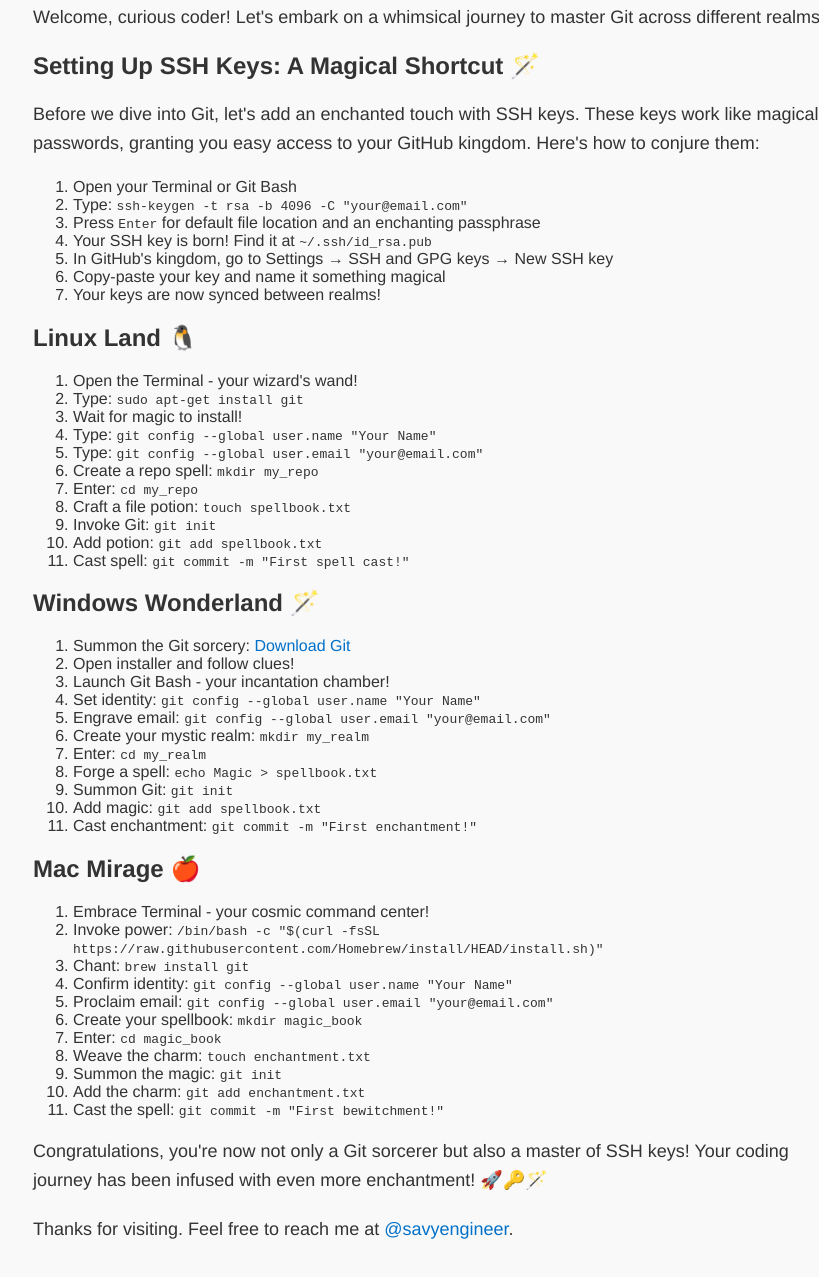
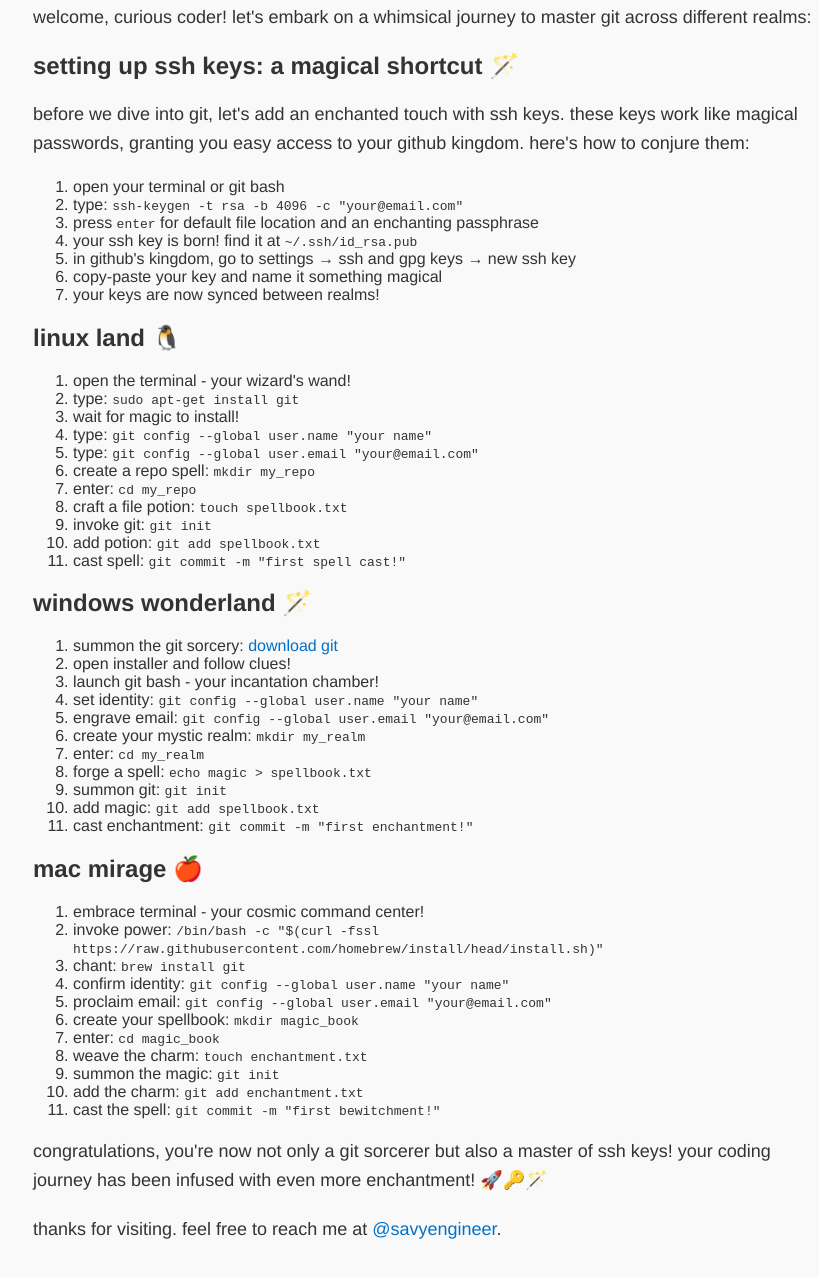
Before and after one commit to heysouravv/theonlywebpage, a plain HTML site: page git-magic-install-commit-guide.html in a window 1280 px wide. Shown: the part 115-1392 px from the top of the page, without its empty margins (207-1026 px from the left). Drawn offline with Linux system fonts and the light colour scheme.

Commit message:
Fri Aug 18 23:23:16 IST 2023

```diff
--- a/git-magic-install-commit-guide.html
+++ b/git-magic-install-commit-guide.html
@@ -1,11 +1,11 @@
-<!DOCTYPE html>
+<!doctype html>
 <html>
 <head>
-  <title>Git Install, SSH, and First Commit Guide</title>
+  <title>git install, ssh, and first commit guide</title>
 </head>
 <style>
     body {
-      font-family: "Helvetica Neue", Arial, sans-serif;
+      font-family: "helvetica neue", arial, sans-serif;
       margin: 0;
       padding: 0;
       background-color: #f9f9f9;
@@ -43,67 +43,67 @@
 </style>
 <body>
   <div class="container">
-    <h1>Git Adventure: Install, SSH, and First Commit</h1>
-    <p>Welcome, curious coder! Let's embark on a whimsical journey to master Git across different realms:</p>
+    <h1>git adventure: install, ssh, and first commit</h1>
+    <p>welcome, curious coder! let's embark on a whimsical journey to master git across different realms:</p>
 
-    <h2>Setting Up SSH Keys: A Magical Shortcut 🪄</h2>
-    <p>Before we dive into Git, let's add an enchanted touch with SSH keys. These keys work like magical passwords, granting you easy access to your GitHub kingdom. Here's how to conjure them:</p>
+    <h2>setting up ssh keys: a magical shortcut 🪄</h2>
+    <p>before we dive into git, let's add an enchanted touch with ssh keys. these keys work like magical passwords, granting you easy access to your github kingdom. here's how to conjure them:</p>
     <ol>
-      <li>Open your Terminal or Git Bash</li>
-      <li>Type: <code>ssh-keygen -t rsa -b 4096 -C "your@email.com"</code></li>
-      <li>Press <kbd>Enter</kbd> for default file location and an enchanting passphrase</li>
-      <li>Your SSH key is born! Find it at <code>~/.ssh/id_rsa.pub</code></li>
-      <li>In GitHub's kingdom, go to Settings &rarr; SSH and GPG keys &rarr; New SSH key</li>
-      <li>Copy-paste your key and name it something magical</li>
-      <li>Your keys are now synced between realms!</li>
+      <li>open your terminal or git bash</li>
+      <li>type: <code>ssh-keygen -t rsa -b 4096 -c "your@email.com"</code></li>
+      <li>press <kbd>enter</kbd> for default file location and an enchanting passphrase</li>
+      <li>your ssh key is born! find it at <code>~/.ssh/id_rsa.pub</code></li>
+      <li>in github's kingdom, go to settings &rarr; ssh and gpg keys &rarr; new ssh key</li>
+      <li>copy-paste your key and name it something magical</li>
+      <li>your keys are now synced between realms!</li>
     </ol>
 
-    <h2>Linux Land 🐧</h2>
+    <h2>linux land 🐧</h2>
     <ol>
-      <li>Open the Terminal - your wizard's wand!</li>
-      <li>Type: <code>sudo apt-get install git</code></li>
-      <li>Wait for magic to install!</li>
-      <li>Type: <code>git config --global user.name "Your Name"</code></li>
-      <li>Type: <code>git config --global user.email "your@email.com"</code></li>
-      <li>Create a repo spell: <code>mkdir my_repo</code></li>
-      <li>Enter: <code>cd my_repo</code></li>
-      <li>Craft a file potion: <code>touch spellbook.txt</code></li>
-      <li>Invoke Git: <code>git init</code></li>
-      <li>Add potion: <code>git add spellbook.txt</code></li>
-      <li>Cast spell: <code>git commit -m "First spell cast!"</code></li>
+      <li>open the terminal - your wizard's wand!</li>
+      <li>type: <code>sudo apt-get install git</code></li>
+      <li>wait for magic to install!</li>
+      <li>type: <code>git config --global user.name "your name"</code></li>
+      <li>type: <code>git config --global user.email "your@email.com"</code></li>
+      <li>create a repo spell: <code>mkdir my_repo</code></li>
+      <li>enter: <code>cd my_repo</code></li>
+      <li>craft a file potion: <code>touch spellbook.txt</code></li>
+      <li>invoke git: <code>git init</code></li>
+      <li>add potion: <code>git add spellbook.txt</code></li>
+      <li>cast spell: <code>git commit -m "first spell cast!"</code></li>
     </ol>
 
-    <h2>Windows Wonderland 🪄</h2>
+    <h2>windows wonderland 🪄</h2>
     <ol>
-      <li>Summon the Git sorcery: <a href="https://git-scm.com/download/win">Download Git</a></li>
-      <li>Open installer and follow clues!</li>
-      <li>Launch Git Bash - your incantation chamber!</li>
-      <li>Set identity: <code>git config --global user.name "Your Name"</code></li>
-      <li>Engrave email: <code>git config --global user.email "your@email.com"</code></li>
-      <li>Create your mystic realm: <code>mkdir my_realm</code></li>
-      <li>Enter: <code>cd my_realm</code></li>
-      <li>Forge a spell: <code>echo Magic > spellbook.txt</code></li>
-      <li>Summon Git: <code>git init</code></li>
-      <li>Add magic: <code>git add spellbook.txt</code></li>
-      <li>Cast enchantment: <code>git commit -m "First enchantment!"</code></li>
+      <li>summon the git sorcery: <a href="https://git-scm.com/download/win">download git</a></li>
+      <li>open installer and follow clues!</li>
+      <li>launch git bash - your incantation chamber!</li>
+      <li>set identity: <code>git config --global user.name "your name"</code></li>
+      <li>engrave email: <code>git config --global user.email "your@email.com"</code></li>
+      <li>create your mystic realm: <code>mkdir my_realm</code></li>
+      <li>enter: <code>cd my_realm</code></li>
+      <li>forge a spell: <code>echo magic > spellbook.txt</code></li>
+      <li>summon git: <code>git init</code></li>
+      <li>add magic: <code>git add spellbook.txt</code></li>
+      <li>cast enchantment: <code>git commit -m "first enchantment!"</code></li>
     </ol>
 
-    <h2>Mac Mirage 🍎</h2>
+    <h2>mac mirage 🍎</h2>
     <ol>
-      <li>Embrace Terminal - your cosmic command center!</li>
-      <li>Invoke power: <code>/bin/bash -c "$(curl -fsSL https://raw.githubusercontent.com/Homebrew/install/HEAD/install.sh)"</code></li>
-      <li>Chant: <code>brew install git</code></li>
-      <li>Confirm identity: <code>git config --global user.name "Your Name"</code></li>
-      <li>Proclaim email: <code>git config --global user.email "your@email.com"</code></li>
-      <li>Create your spellbook: <code>mkdir magic_book</code></li>
-      <li>Enter: <code>cd magic_book</code></li>
-      <li>Weave the charm: <code>touch enchantment.txt</code></li>
-      <li>Summon the magic: <code>git init</code></li>
-      <li>Add the charm: <code>git add enchantment.txt</code></li>
-      <li>Cast the spell: <code>git commit -m "First bewitchment!"</code></li>
+      <li>embrace terminal - your cosmic command center!</li>
+      <li>invoke power: <code>/bin/bash -c "$(curl -fssl https://raw.githubusercontent.com/homebrew/install/head/install.sh)"</code></li>
+      <li>chant: <code>brew install git</code></li>
+      <li>confirm identity: <code>git config --global user.name "your name"</code></li>
+      <li>proclaim email: <code>git config --global user.email "your@email.com"</code></li>
+      <li>create your spellbook: <code>mkdir magic_book</code></li>
+      <li>enter: <code>cd magic_book</code></li>
+      <li>weave the charm: <code>touch enchantment.txt</code></li>
+      <li>summon the magic: <code>git init</code></li>
+      <li>add the charm: <code>git add enchantment.txt</code></li>
+      <li>cast the spell: <code>git commit -m "first bewitchment!"</code></li>
     </ol>
-    <p>Congratulations, you're now not only a Git sorcerer but also a master of SSH keys! Your coding journey has been infused with even more enchantment! 🚀🔑🪄</p>
-    <p>Thanks for visiting. Feel free to reach me at <a href="https://twitter.com/savyengineer">@savyengineer</a>.</p>
+    <p>congratulations, you're now not only a git sorcerer but also a master of ssh keys! your coding journey has been infused with even more enchantment! 🚀🔑🪄</p>
+    <p>thanks for visiting. feel free to reach me at <a href="https://twitter.com/savyengineer">@savyengineer</a>.</p>
 
   </div>
 </body>
```
Also changed, not shown: index.html (+8 -8 lines), internet-on-bare-bones.html (+30 -30 lines).
